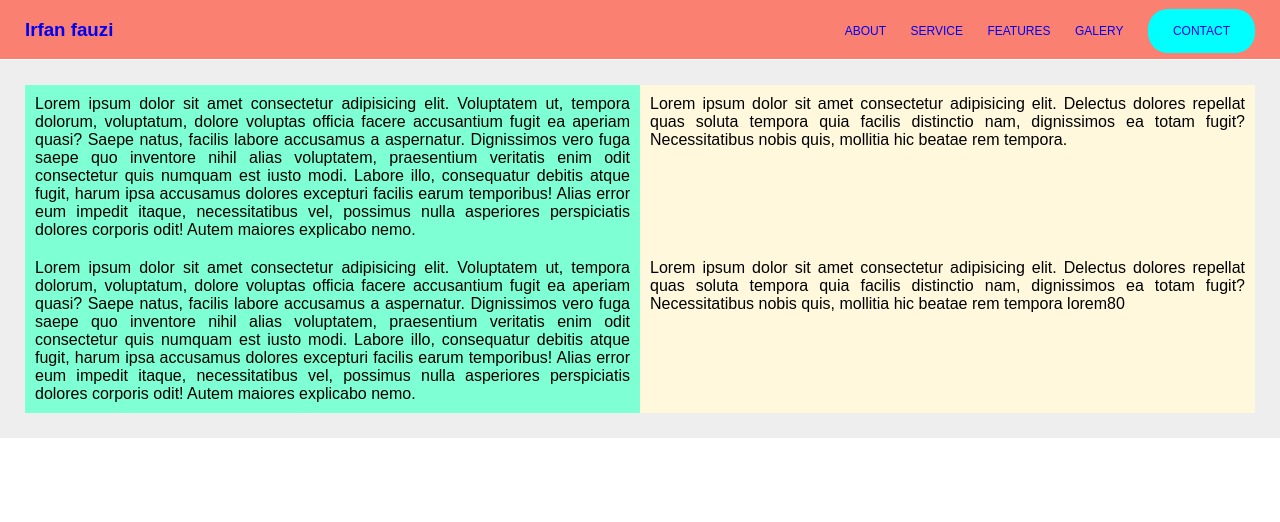
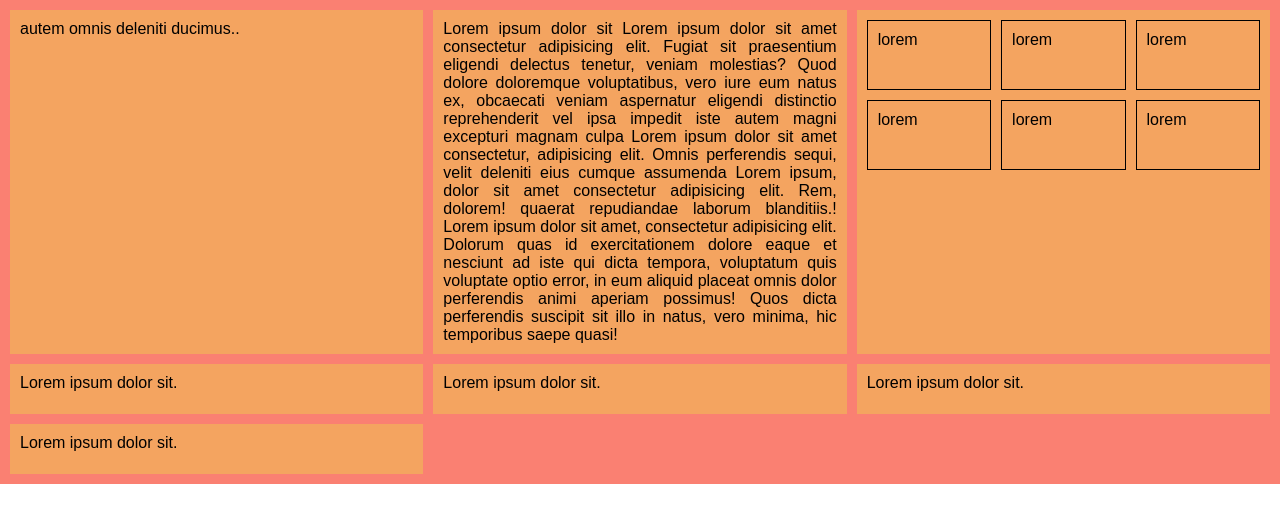
Before and after one commit to irfan-fauzi/flexbox-navbar, a plain HTML site: page index.html in a window 1280 px wide. Drawn offline with Linux system fonts and the light colour scheme.

Commit message:
nasted grid

```diff
--- a/index.html
+++ b/index.html
@@ -1,5 +1,6 @@
 <!DOCTYPE html>
 <html lang="en">
+
 <head>
   <meta charset="UTF-8" />
   <meta name="viewport" content="width=device-width, initial-scale=1.0" />
@@ -10,64 +11,30 @@
 </head>
 
 <body>
-    <header>
-      <a href="#" class="nav-brand"><h3>Irfan fauzi</h3></a>
-      <nav>
-        <ul class="nav-link">
-          <li>
-            <a href="#">About</a>
-          </li>
-          <li>
-            <a href="#">Service</a>
-          </li>
-          <li>
-            <a href="#">Features</a>
-          </li>
-          <li>
-            <a href="#">Galery</a>
-          </li>
-          <li>
-            <a href="#" class="btn">contact</a>
-          </li>
-        </ul>
-      </nav>
-    </header>
-    <!-- end header ------------------------------ -->
-    <div class="satu">
-      <div class="satu-1">
-        Lorem ipsum dolor sit amet consectetur adipisicing elit. Voluptatem ut,
-        tempora dolorum, voluptatum, dolore voluptas officia facere accusantium
-        fugit ea aperiam quasi? Saepe natus, facilis labore accusamus a
-        aspernatur. Dignissimos vero fuga saepe quo inventore nihil alias
-        voluptatem, praesentium veritatis enim odit consectetur quis numquam est
-        iusto modi. Labore illo, consequatur debitis atque fugit, harum ipsa
-        accusamus dolores excepturi facilis earum temporibus! Alias error eum
-        impedit itaque, necessitatibus vel, possimus nulla asperiores
-        perspiciatis dolores corporis odit! Autem maiores explicabo nemo.
+  <div class="container">
+    <div class="satu">autem omnis deleniti ducimus..</div>
+    <div>Lorem ipsum dolor sit Lorem ipsum dolor sit amet consectetur adipisicing elit. Fugiat sit praesentium eligendi
+      delectus tenetur, veniam molestias? Quod dolore doloremque voluptatibus, vero iure eum natus ex, obcaecati veniam
+      aspernatur eligendi distinctio reprehenderit vel ipsa impedit iste autem magni excepturi magnam culpa Lorem ipsum
+      dolor sit amet consectetur, adipisicing elit. Omnis perferendis sequi, velit deleniti eius cumque assumenda Lorem
+      ipsum, dolor sit amet consectetur adipisicing elit. Rem, dolorem!
+      quaerat repudiandae laborum blanditiis.! Lorem ipsum dolor sit amet, consectetur adipisicing elit. Dolorum quas id
+      exercitationem dolore eaque et nesciunt ad iste qui dicta tempora, voluptatum quis voluptate optio error, in eum
+      aliquid placeat omnis dolor perferendis animi aperiam possimus! Quos dicta perferendis suscipit sit illo in natus,
+      vero minima, hic temporibus saepe quasi!</div>
+    <div class="dua">
+      <div>lorem</div>
+      <div>lorem</div>
+      <div>lorem</div>
+      <div>lorem</div>
+      <div>lorem</div>
+      <div>lorem</div>
     </div>
-      <div class="satu-2">
-        Lorem ipsum dolor sit amet consectetur adipisicing elit. Delectus
-        dolores repellat quas soluta tempora quia facilis distinctio nam,
-        dignissimos ea totam fugit? Necessitatibus nobis quis, mollitia hic
-        beatae rem tempora.
-      </div>
-      <div class="satu-1">
-        Lorem ipsum dolor sit amet consectetur adipisicing elit. Voluptatem ut,
-        tempora dolorum, voluptatum, dolore voluptas officia facere accusantium
-        fugit ea aperiam quasi? Saepe natus, facilis labore accusamus a
-        aspernatur. Dignissimos vero fuga saepe quo inventore nihil alias
-        voluptatem, praesentium veritatis enim odit consectetur quis numquam est
-        iusto modi. Labore illo, consequatur debitis atque fugit, harum ipsa
-        accusamus dolores excepturi facilis earum temporibus! Alias error eum
-        impedit itaque, necessitatibus vel, possimus nulla asperiores
-        perspiciatis dolores corporis odit! Autem maiores explicabo nemo.
-      </div>
-      <div class="satu-2">
-        Lorem ipsum dolor sit amet consectetur adipisicing elit. Delectus
-        dolores repellat quas soluta tempora quia facilis distinctio nam,
-        dignissimos ea totam fugit? Necessitatibus nobis quis, mollitia hic
-        beatae rem tempora lorem80
-      </div>
+    <div class="tiga">Lorem ipsum dolor sit.</div>
+    <div class="empat">Lorem ipsum dolor sit.</div>
+    <div class="lima">Lorem ipsum dolor sit.</div>
+    <div class="enam">Lorem ipsum dolor sit.</div>
   </div>
 </body>
+
 </html>
--- a/style/style.css
+++ b/style/style.css
@@ -3,56 +3,35 @@ body {
   padding: 0;
   font-family: Arial, Helvetica, sans-serif;
 }
-header {
-  display: flex;
-  /* align item center (atas bawah sama semua) */
-  align-items: center;
-  /* justify-content (kiri kanan sama rata) */
-  justify-content: right;
-  background-color: salmon;
-  position: fixed;
-  /* overflow: hidden; */
-  padding: 0 25px;
-  /* box-sizing: border (paddding tidak keluar batas); */
-  box-sizing: border-box;
-  top: 0;
 
-  width: 100%;
+.container {
+  text-align: justify;
+  background: salmon;
+  padding: 10px;
+  display: grid;
+  gap: 10px;
+  grid-auto-rows: minmax(50px, auto);
+  /* grid-auto-rows: minmax(100px, auto); */
+
+  grid-template-columns: 1fr 1fr 1fr;
+
 }
-.nav-link li {
-  display: inline-block;
-  text-decoration: none;
-  padding-left: 20px;
+
+.container div {
+  background-color: sandybrown;
+  padding: 10px;
 }
-.nav-link li a {
-  text-decoration: none;
-  text-transform: uppercase;
-  font-size: 12px;
+
+.container .dua {
+  display: grid;
+  grid-template-columns: 1fr 1fr 1fr;
+  grid-auto-rows: 70px;
+  gap: 10px;
+
+
 }
-.btn {
-  background-color: aqua;
-  padding: 15px 25px;
-  border-radius: 20px;
+
+.container .dua div {
+  border: 1px black solid;
+
 }
-.nav-brand {
-  margin-right: auto;
-  text-decoration: none;
-}
-.satu {
-  margin-top: 60px;
-  background: #eee;
-  text-align: justify;
-  padding: 25px;
-  display: grid;
-  grid-template-columns: 50% 50%;
-  /* column-gap: 10px; */
-  /* gap: 10px; */
-}
-.satu .satu-1 {
-  padding: 10px;
-  background-color: aquamarine;
-}
-.satu .satu-2 {
-  padding: 10px;
-  background-color: cornsilk;
-}
```
Lines whose indentation alone changed are shown as unchanged.
